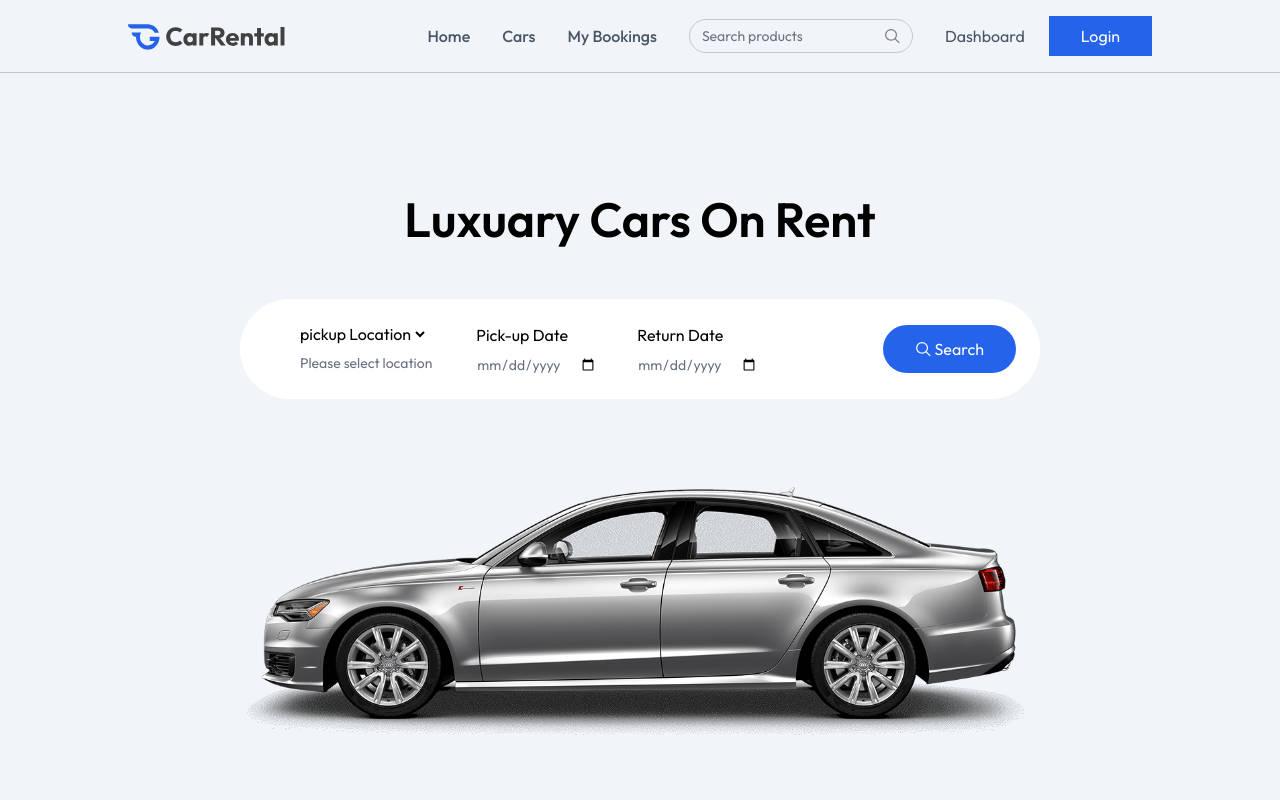
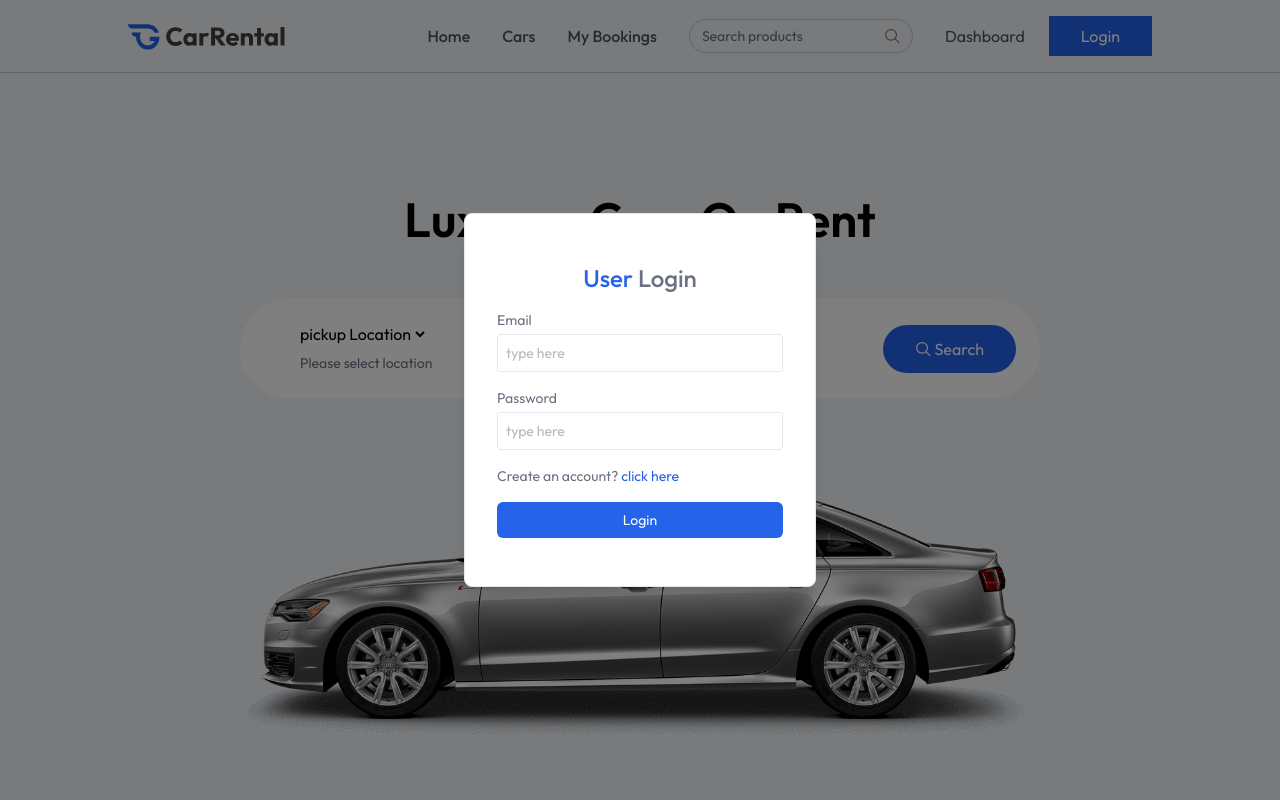
Before and after one commit to Prateek-89/Car-Rental-, a React (Vite) app in the folder client/: page / in a window 1280 px wide. Both pictures are taken after a click on the button "Login". Shown: the top 800 px of the page. Built offline with nearby package versions, Linux system fonts and the light colour scheme.

Commit message:
login page

```diff
--- a/client/src/App.jsx
+++ b/client/src/App.jsx
@@ -1,7 +1,7 @@
 import React, { useState } from "react";
 import Navbar from "./components/Navbar.jsx";
 import { Route, Routes, useLocation } from "react-router-dom";
-
+import Login from '/Users/prateekkumar/Desktop/coding/car rental/client/src/components/login.jsx'
 
 import Home from "./pages/Home.jsx";
 
@@ -17,11 +17,13 @@
 import ManageBookings from "./pages/Owner/ManageBookings.jsx";
 
 const App = () => {
-  const [showlogin, setShowLogin] = useState(false);
+  const [showLogin, setShowLogin] = useState(false);
   const isOwnerpath = useLocation().pathname.startsWith("/owner");
 
   return (
     <>
+    {showLogin &&  <Login setShowLogin={setShowLogin}/>}
+
       {!isOwnerpath && <Navbar setShowLogin={setShowLogin} />}
 
     <Routes>
--- a/client/src/components/Testinomials.jsx
+++ b/client/src/components/Testinomials.jsx
@@ -60,7 +60,7 @@
           >
             {tooltip.visible && tooltip.text === testimonial.name && (
               <span
-                className="absolute px-2.5 py-1 text-sm rounded text-nowrap bg-indigo-500 text-white pointer-events-none transition-all duration-300"
+                className="absolute px-2.5 py-1 text-sm rounded text-nowrap bg-primary text-white pointer-events-none transition-all duration-300"
                 style={{ top: tooltip.y + 8, left: tooltip.x + 8 }}
               >
                 {tooltip.text}
--- /dev/null
+++ b/client/src/components/login.jsx
@@ -0,0 +1,49 @@
+import React from 'react'
+
+const Login = ({setShowLogin}) => {
+     const [state, setState] = React.useState("login");
+    const [name, setName] = React.useState("");
+    const [email, setEmail] = React.useState("");
+    const [password, setPassword] = React.useState("");
+
+    const onSubmitHandler = async(event)=>{
+        event.preventDefault();
+    }
+  return (
+   <div onClick ={()=> setShowLogin(false)} className='fixed top-0 bottom-0 left-0 right-0 z-[100] flex items-center text-sm text-gray-600 bg-black/50'>
+     <form onSubmit={onSubmitHandler} onClick={(e)=>e.stopPropagation()} className="flex flex-col gap-4 m-auto items-start p-8 py-12 w-80 sm:w-[352px] text-gray-500 rounded-lg shadow-xl border border-gray-200 bg-white">
+            <p className="text-2xl font-medium m-auto">
+                <span className="text-primary">User</span> {state === "login" ? "Login" : "Sign Up"}
+            </p>
+            {state === "register" && (
+                <div className="w-full">
+                    <p>Name</p>
+                    <input onChange={(e) => setName(e.target.value)} value={name} placeholder="type here" className="border border-gray-200 rounded w-full p-2 mt-1 outline-primary" type="text" required />
+                </div>
+            )}
+            <div className="w-full ">
+                <p>Email</p>
+                <input onChange={(e) => setEmail(e.target.value)} value={email} placeholder="type here" className="border border-gray-200 rounded w-full p-2 mt-1 outline-primary" type="email" required />
+            </div>
+            <div className="w-full ">
+                <p>Password</p>
+                <input onChange={(e) => setPassword(e.target.value)} value={password} placeholder="type here" className="border border-gray-200 rounded w-full p-2 mt-1 outline-primary" type="password" required />
+            </div>
+            {state === "register" ? (
+                <p>
+                    Already have account? <span onClick={() => setState("login")} className="text-primary cursor-pointer">click here</span>
+                </p>
+            ) : (
+                <p>
+                    Create an account? <span onClick={() => setState("register")} className="text-primary cursor-pointer">click here</span>
+                </p>
+            )}
+            <button className="bg-primary hover:bg-blue-800 transition-all text-white w-full py-2 rounded-md cursor-pointer">
+                {state === "register" ? "Create Account" : "Login"}
+            </button>
+        </form>
+    </div>
+  )
+}
+
+export default Login
```
